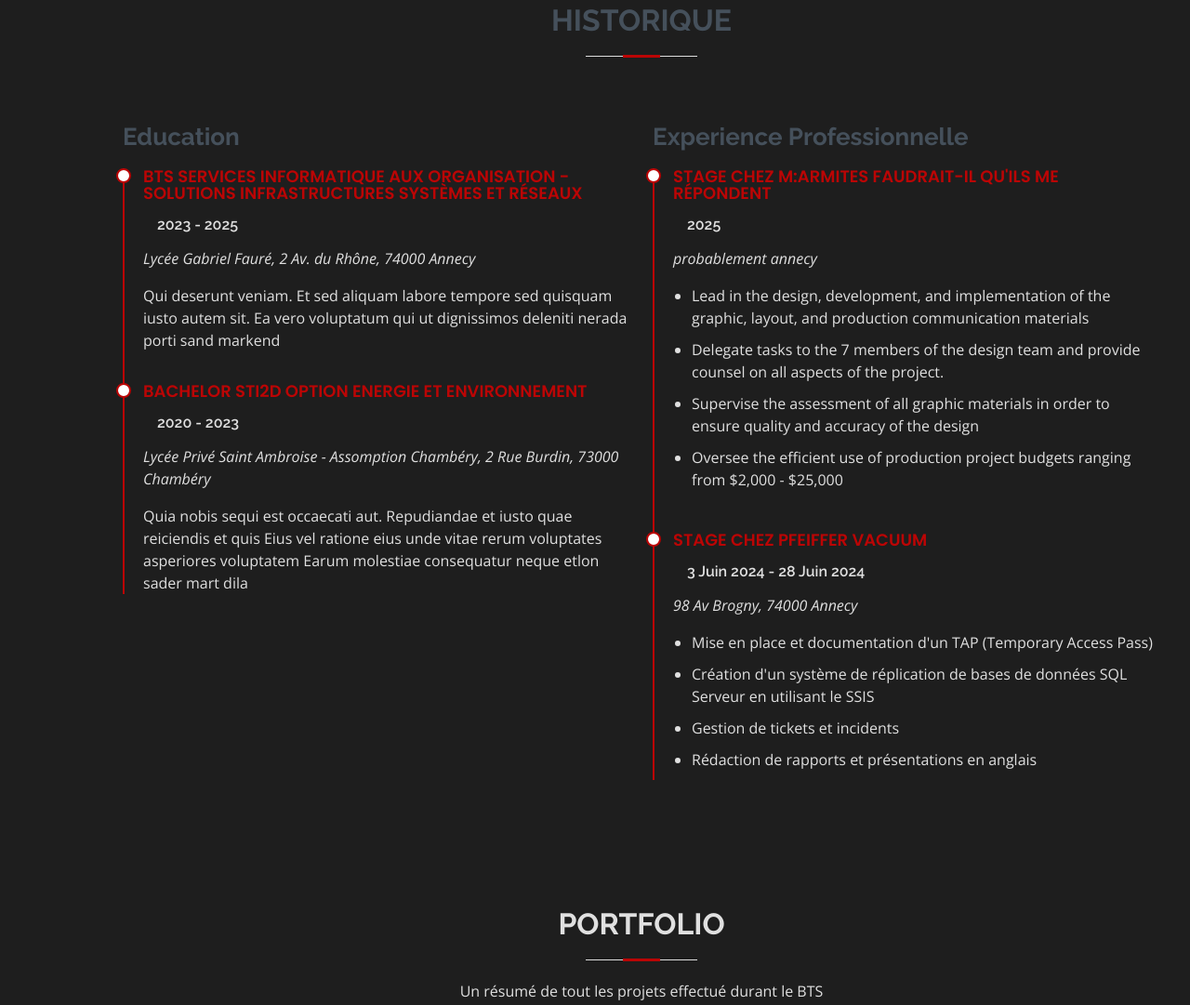
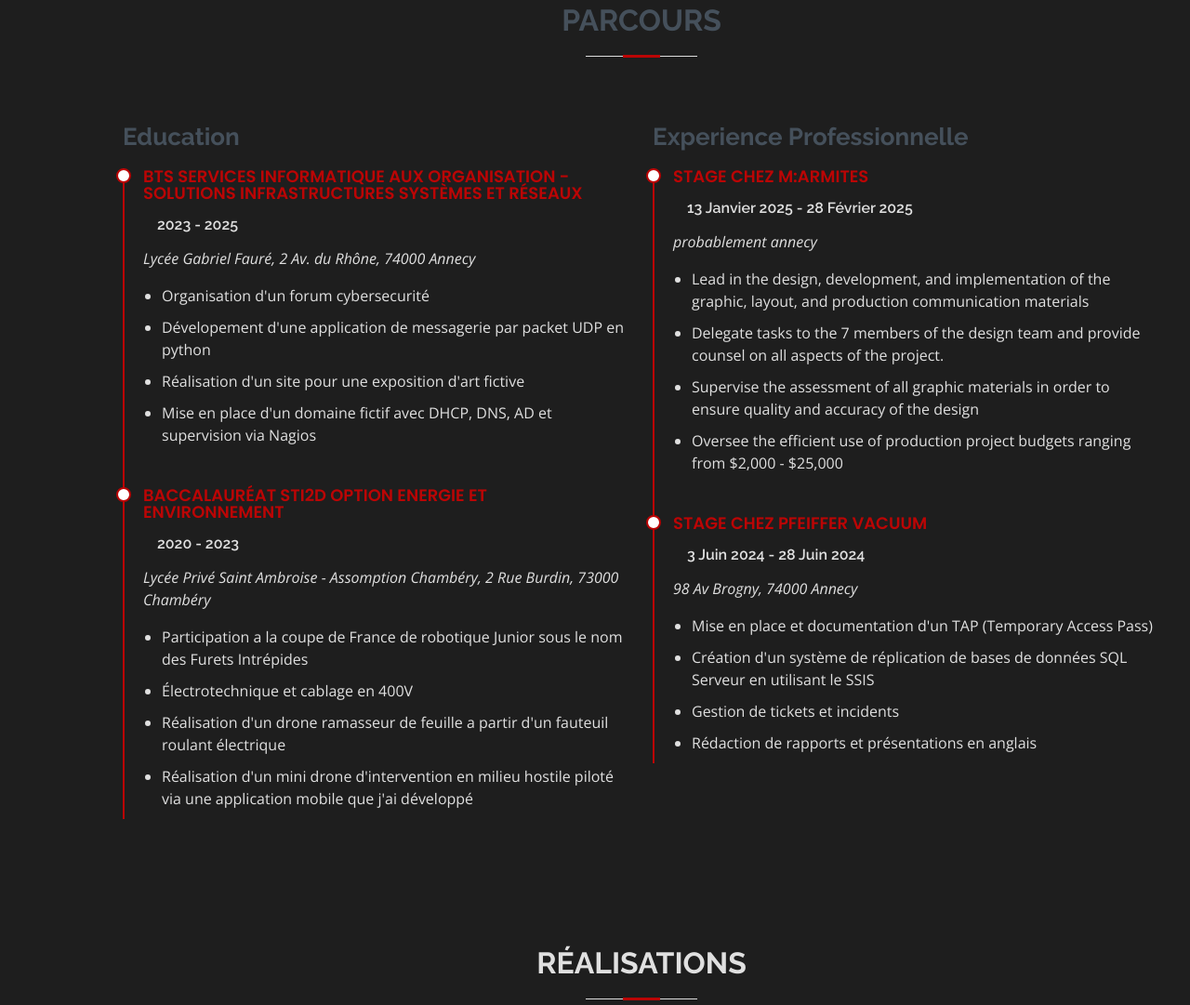
Before and after one commit to Furtif2005Sno/portfolio, a plain HTML site: page index.html in a window 1280 px wide. Shown: the part 1489-2570 px from the top of the page at 93% size. Drawn offline with nearby package versions, Linux system fonts and the light colour scheme.

Commit message:
Update index.html

```diff
--- a/index.html
+++ b/index.html
@@ -44,9 +44,9 @@
       <ul>
         <li><a href="#hero" class="nav-link scrollto active"><i class="bx bx-home"></i> <span>Acceuil</span></a></li>
         <li><a href="#about" class="nav-link scrollto"><i class="bx bx-user"></i> <span>À propos</span></a></li>
-        <li><a href="#resume" class="nav-link scrollto"><i class="bx bx-file-blank"></i> <span>Historique</span></a>
+        <li><a href="#resume" class="nav-link scrollto"><i class="bx bx-file-blank"></i> <span>Parcours</span></a>
         </li>
-        <li><a href="#portfolio" class="nav-link scrollto"><i class="bx bx-book-content"></i> <span>Portfolio</span></a>
+        <li><a href="#portfolio" class="nav-link scrollto"><i class="bx bx-book-content"></i> <span>Réalisations</span></a>
         </li>
       </ul>
     </nav><!-- .nav-menu -->
@@ -127,7 +127,7 @@
       <div class="container" data-aos="fade-up">
 
         <div class="section-title">
-          <h2>Historique</h2>
+          <h2>Parcours</h2>
         </div>
 
         <div class="row">
@@ -137,23 +137,30 @@
               <h4>BTS Services Informatique aux Organisation - Solutions Infrastructures Systèmes et Réseaux</h4>
               <h5>2023 - 2025</h5>
               <p><em>Lycée Gabriel Fauré, 2 Av. du Rhône, 74000 Annecy</em></p>
-              <p>Qui deserunt veniam. Et sed aliquam labore tempore sed quisquam iusto autem sit. Ea vero voluptatum qui
-                ut dignissimos deleniti nerada porti sand markend</p>
+              <ul>
+                <li>Organisation d'un forum cybersecurité</li>
+                <li>Dévelopement d'une application de messagerie par packet UDP en python</li>
+                <li>Réalisation d'un site pour une exposition d'art fictive</li>
+                <li>Mise en place d'un domaine fictif avec DHCP, DNS, AD et supervision via Nagios</li>
+              </ul>
             </div>
             <div class="resume-item">
-              <h4>Bachelor STI2D option Energie et Environnement</h4>
+              <h4>Baccalauréat STI2D option Energie et Environnement</h4>
               <h5>2020 - 2023</h5>
               <p><em>Lycée Privé Saint Ambroise - Assomption Chambéry, 2 Rue Burdin, 73000 Chambéry</em></p>
-              <p>Quia nobis sequi est occaecati aut. Repudiandae et iusto quae reiciendis et quis Eius vel ratione eius
-                unde vitae rerum voluptates asperiores voluptatem Earum molestiae consequatur neque etlon sader mart
-                dila</p>
+              <ul>
+                <li>Participation a la coupe de France de robotique Junior sous le nom des Furets Intrépides</li>
+                <li>Électrotechnique et cablage en 400V</li>
+                <li>Réalisation d'un drone ramasseur de feuille a partir d'un fauteuil roulant électrique</li>
+                <li>Réalisation d'un mini drone d'intervention en milieu hostile piloté via une application mobile que j'ai développé</li>
+              </ul>
             </div>
           </div>
           <div class="col-lg-6">
             <h3 class="resume-title">Experience Professionnelle</h3>
             <div class="resume-item">
-              <h4>Stage chez M:armites faudrait-il qu'ils me répondent</h4>
-              <h5>2025</h5>
+              <h4>Stage chez M:armites</h4>
+              <h5>13 Janvier 2025 - 28 Février 2025</h5>
               <p><em>probablement annecy</em></p>
               <ul>
                 <li>Lead in the design, development, and implementation of the graphic, layout, and production
@@ -187,7 +194,7 @@
       <div class="container" data-aos="fade-up">
 
         <div class="section-title">
-          <h2>Portfolio</h2>
+          <h2>Réalisations</h2>
           <p>Un résumé de tout les projets effectué durant le BTS</p>
         </div>
 
```
